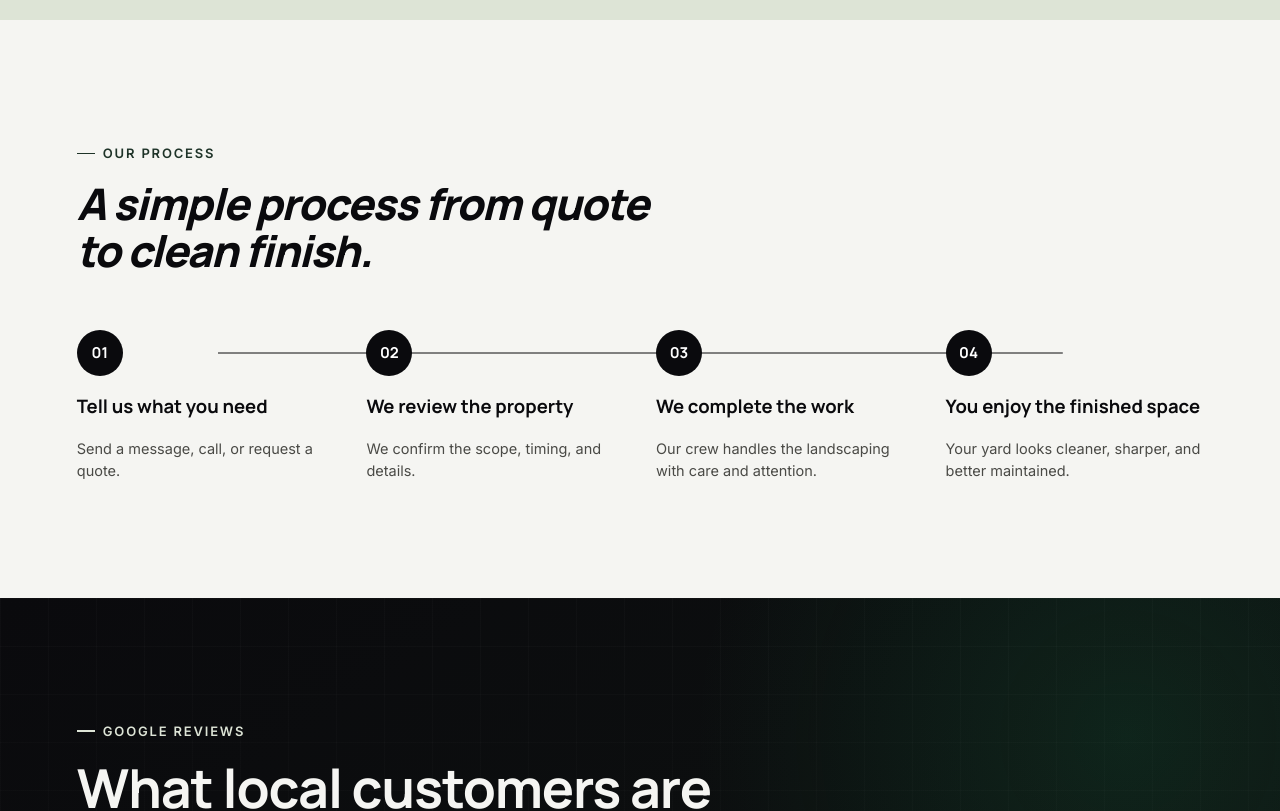
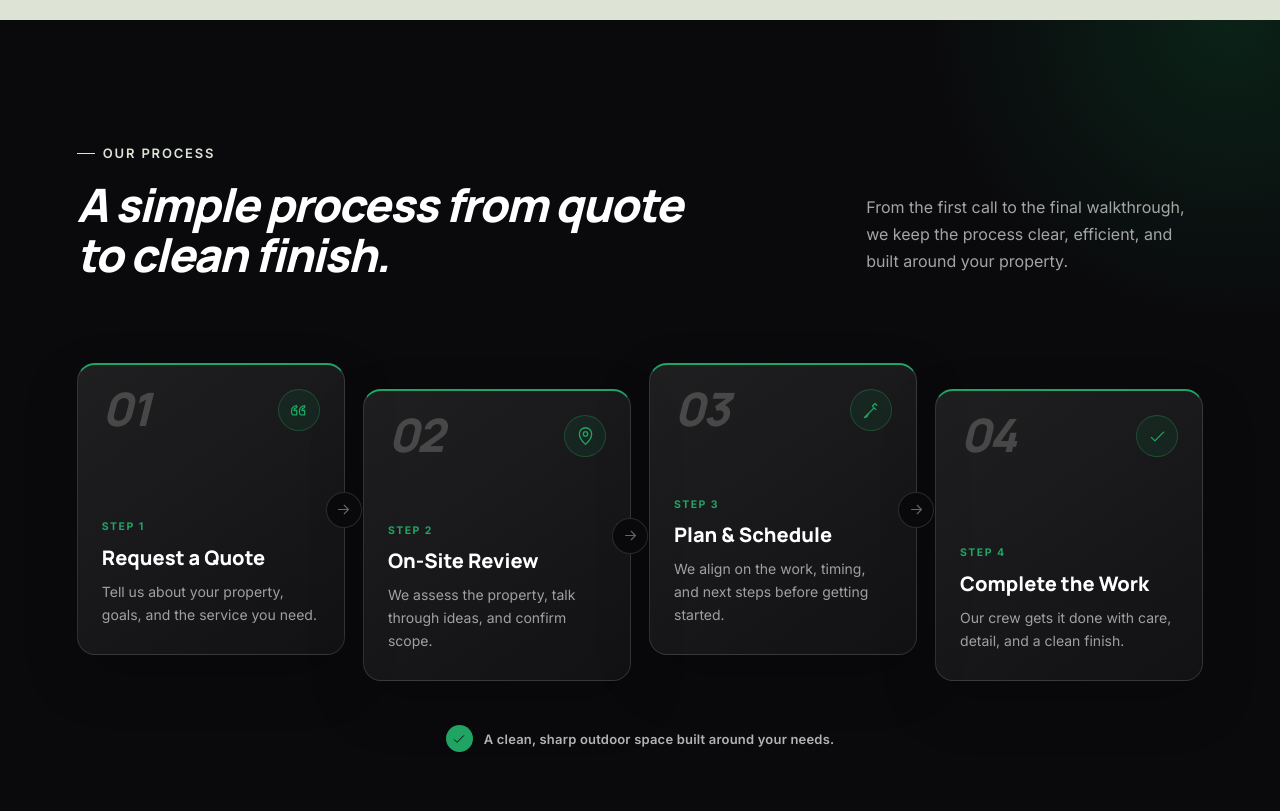
Before and after one commit to evanderpierre/sblandscaping, a Next.js app: page / in a window 1280 px wide. Shown: the part 5400-6211 px from the top of the page. Built offline with nearby package versions, Linux system fonts and the light colour scheme; a web font is replaced by a local one.

Commit message:
Redesign process section for stronger visual engagement

```diff
--- a/src/components/sections/Process.tsx
+++ b/src/components/sections/Process.tsx
@@ -1,68 +1,250 @@
 "use client";
 
-import React from "react";
 import { EyebrowLabel } from "@/components/ui/design-system";
-import { Reveal, prefersReduced } from "@/components/ui/primitives";
+import { Icon, Reveal } from "@/components/ui/primitives";
 
 const STEPS = [
-  { n: "01", title: "Tell us what you need", desc: "Send a message, call, or request a quote." },
-  { n: "02", title: "We review the property", desc: "We confirm the scope, timing, and details." },
-  { n: "03", title: "We complete the work", desc: "Our crew handles the landscaping with care and attention." },
-  { n: "04", title: "You enjoy the finished space", desc: "Your yard looks cleaner, sharper, and better maintained." },
+  {
+    n: "01",
+    icon: "quote",
+    title: "Request a Quote",
+    desc: "Tell us about your property, goals, and the service you need.",
+  },
+  {
+    n: "02",
+    icon: "pin",
+    title: "On-Site Review",
+    desc: "We assess the property, talk through ideas, and confirm scope.",
+  },
+  {
+    n: "03",
+    icon: "design",
+    title: "Plan & Schedule",
+    desc: "We align on the work, timing, and next steps before getting started.",
+  },
+  {
+    n: "04",
+    icon: "check",
+    title: "Complete the Work",
+    desc: "Our crew gets it done with care, detail, and a clean finish.",
+  },
 ];
-
-function ProcessLine() {
-  const ref = React.useRef<SVGSVGElement | null>(null);
-  const [go, setGo] = React.useState(prefersReduced);
-  React.useEffect(() => {
-    if (prefersReduced) return;
-    const el = ref.current; if (!el) return;
-    const obs = new IntersectionObserver((entries) => {
-      entries.forEach((e) => { if (e.isIntersecting) { setGo(true); obs.unobserve(e.target); } });
-    }, { threshold: 0.3 });
-    obs.observe(el);
-    return () => obs.disconnect();
-  }, []);
-  return (
-    <svg ref={ref} className="process-line" style={{ position: "absolute", top: 22, left: "12.5%", width: "75%", height: 2, overflow: "visible" }} preserveAspectRatio="none">
-      <line x1="0" y1="1" x2="100%" y2="1" stroke="var(--border-strong)" strokeWidth="1"
-        strokeDasharray="1000" strokeDashoffset={go ? 0 : 1000}
-        style={{ transition: "stroke-dashoffset 1.1s cubic-bezier(.16,1,.3,1) 200ms" }} />
-    </svg>
-  );
-}
 
 export function Process() {
   return (
-    <section style={{ background: "var(--sb-white)", padding: "var(--section-pad-y) clamp(20px,6vw,96px)" }}>
-      <div style={{ maxWidth: 1280, margin: "0 auto" }}>
-        <Reveal>
-          <EyebrowLabel>Our Process</EyebrowLabel>
-          <h2 className="ed-head" style={{ fontSize: "clamp(2rem, 3.4vw, 3.1rem)", margin: "16px 0 56px", maxWidth: 620 }}>
-            A simple process from quote to clean finish.
-          </h2>
+    <section
+      id="process"
+      className="process-section"
+      style={{
+        position: "relative",
+        overflow: "hidden",
+        background: "var(--sb-black)",
+        padding: "var(--section-pad-y) clamp(20px,6vw,96px)",
+      }}
+    >
+      <div className="process-glow" aria-hidden="true" />
+      <div style={{ position: "relative", zIndex: 1, maxWidth: 1280, margin: "0 auto" }}>
+        <Reveal className="process-intro">
+          <div>
+            <EyebrowLabel inverse>Our Process</EyebrowLabel>
+            <h2
+              className="ed-head"
+              style={{
+                color: "#fff",
+                fontSize: "clamp(2.15rem, 3.6vw, 3.35rem)",
+                lineHeight: 1.08,
+                margin: "16px 0 0",
+                maxWidth: 650,
+              }}
+            >
+              A simple process from quote to clean finish.
+            </h2>
+          </div>
+          <p className="process-support">
+            From the first call to the final walkthrough, we keep the process clear, efficient, and built around your property.
+          </p>
         </Reveal>
-        <div style={{ position: "relative", display: "grid", gridTemplateColumns: "repeat(4, 1fr)", gap: 32 }} className="process-grid">
-          <ProcessLine />
-          {STEPS.map((s, i) => (
-            <Reveal key={s.n} delay={i * 100} style={{ position: "relative", display: "flex", flexDirection: "column", gap: 16 }}>
-              <div style={{
-                width: 46, height: 46, borderRadius: "50%", background: "var(--sb-black)", color: "#fff",
-                display: "flex", alignItems: "center", justifyContent: "center", fontFamily: "var(--font-heading)", fontWeight: 700, fontSize: 15,
-                position: "relative", zIndex: 1,
-              }}>{s.n}</div>
-              <div style={{ fontFamily: "var(--font-heading)", fontWeight: 700, fontSize: 18.5 }}>{s.title}</div>
-              <div style={{ color: "var(--text-secondary)", fontSize: 14.5, lineHeight: 1.55 }}>{s.desc}</div>
+
+        <ol className="process-grid" aria-label="Our four-step landscaping process">
+          {STEPS.map((step, index) => (
+            <Reveal
+              key={step.n}
+              as="li"
+              delay={index * 90}
+              className={`process-card process-card-${index + 1}`}
+            >
+              <div className="process-card-top">
+                <span className="process-number" aria-hidden="true">{step.n}</span>
+                <span className="process-icon" aria-hidden="true">
+                  <Icon name={step.icon} size={21} color="var(--sb-flag-green)" />
+                </span>
+              </div>
+              <div className="process-card-copy">
+                <div className="process-step-label">Step {index + 1}</div>
+                <h3>{step.title}</h3>
+                <p>{step.desc}</p>
+              </div>
+              {index < STEPS.length - 1 && (
+                <span className="process-next" aria-hidden="true">
+                  <Icon name="arrow" size={17} color="rgba(245,245,242,.42)" />
+                </span>
+              )}
             </Reveal>
           ))}
-        </div>
+        </ol>
+
+        <Reveal delay={280} className="process-close">
+          <span className="process-close-mark" aria-hidden="true"><Icon name="check" size={16} color="var(--sb-black)" /></span>
+          <span>A clean, sharp outdoor space built around your needs.</span>
+        </Reveal>
       </div>
+
       <style>{`
-        @media (max-width: 880px) {
-          .process-grid { grid-template-columns: 1fr 1fr !important; row-gap: 40px !important; }
-          .process-line { display: none; }
+        .process-glow {
+          position: absolute;
+          width: 620px;
+          height: 620px;
+          right: -260px;
+          top: -310px;
+          border-radius: 50%;
+          background: radial-gradient(circle, rgba(15, 143, 69, .18), rgba(15, 143, 69, 0) 68%);
+          pointer-events: none;
         }
-        @media (max-width: 520px) { .process-grid { grid-template-columns: 1fr !important; } }
+        .process-intro {
+          display: grid;
+          grid-template-columns: minmax(0, 1.35fr) minmax(280px, .65fr);
+          align-items: end;
+          gap: clamp(32px, 7vw, 96px);
+          margin-bottom: clamp(48px, 7vw, 84px);
+        }
+        .process-support {
+          color: rgba(245,245,242,.66);
+          font-size: 16px;
+          line-height: 1.7;
+          margin: 0 0 4px;
+          max-width: 450px;
+        }
+        .process-grid {
+          list-style: none;
+          display: grid;
+          grid-template-columns: repeat(4, minmax(0, 1fr));
+          gap: 18px;
+          margin: 0;
+          padding: 0;
+        }
+        .process-card {
+          position: relative;
+          min-height: 292px;
+          box-sizing: border-box;
+          display: flex;
+          flex-direction: column;
+          justify-content: space-between;
+          gap: 52px;
+          padding: 24px 24px 28px;
+          border: 1px solid rgba(245,245,242,.13);
+          border-top: 2px solid var(--sb-flag-green);
+          border-radius: 18px;
+          background: linear-gradient(145deg, rgba(245,245,242,.09), rgba(245,245,242,.035));
+          box-shadow: 0 22px 56px rgba(0,0,0,.2);
+          transition: transform 300ms cubic-bezier(.16,1,.3,1), border-color 300ms ease, background 300ms ease;
+        }
+        .process-card:nth-child(even) { transform: translateY(26px) !important; }
+        .process-card:hover {
+          transform: translateY(-7px) !important;
+          border-color: rgba(51,180,98,.48);
+          background: linear-gradient(145deg, rgba(245,245,242,.12), rgba(245,245,242,.055));
+        }
+        .process-card:nth-child(even):hover { transform: translateY(19px) !important; }
+        .process-card-top { display: flex; align-items: flex-start; justify-content: space-between; gap: 16px; }
+        .process-number {
+          color: rgba(245,245,242,.2);
+          font-family: var(--font-heading);
+          font-size: 46px;
+          font-style: italic;
+          font-weight: 800;
+          line-height: .85;
+          letter-spacing: -.05em;
+        }
+        .process-icon {
+          width: 42px;
+          height: 42px;
+          border: 1px solid rgba(51,180,98,.28);
+          border-radius: 50%;
+          background: rgba(15,143,69,.1);
+          display: grid;
+          place-items: center;
+          flex: 0 0 auto;
+        }
+        .process-step-label {
+          color: var(--sb-flag-green);
+          font-size: 10.5px;
+          font-weight: 800;
+          letter-spacing: .14em;
+          text-transform: uppercase;
+          margin-bottom: 10px;
+        }
+        .process-card h3 {
+          color: #fff;
+          font-family: var(--font-heading);
+          font-size: 20px;
+          font-weight: 750;
+          line-height: 1.2;
+          margin: 0 0 11px;
+        }
+        .process-card p { color: rgba(245,245,242,.62); font-size: 14px; line-height: 1.62; margin: 0; }
+        .process-next {
+          position: absolute;
+          top: 50%;
+          right: -18px;
+          z-index: 2;
+          width: 36px;
+          height: 36px;
+          border: 1px solid rgba(245,245,242,.14);
+          border-radius: 50%;
+          background: var(--sb-black);
+          display: grid;
+          place-items: center;
+          transform: translateY(-50%);
+        }
+        .process-close {
+          display: flex;
+          align-items: center;
+          justify-content: center;
+          gap: 11px;
+          color: rgba(245,245,242,.72);
+          font-size: 13px;
+          font-weight: 600;
+          letter-spacing: .015em;
+          margin-top: 70px;
+          text-align: center;
+        }
+        .process-close-mark {
+          width: 27px;
+          height: 27px;
+          border-radius: 50%;
+          background: var(--sb-flag-green);
+          display: grid;
+          place-items: center;
+          flex: 0 0 auto;
+        }
+        @media (max-width: 1000px) {
+          .process-grid { grid-template-columns: repeat(2, minmax(0, 1fr)); gap: 18px; }
+          .process-card:nth-child(even) { transform: none !important; }
+          .process-card:nth-child(even):hover { transform: translateY(-7px) !important; }
+          .process-next { display: none; }
+          .process-close { margin-top: 46px; }
+        }
+        @media (max-width: 680px) {
+          .process-intro { grid-template-columns: 1fr; gap: 22px; margin-bottom: 38px; }
+          .process-support { font-size: 15px; line-height: 1.65; }
+          .process-grid { grid-template-columns: 1fr; gap: 14px; }
+          .process-card { min-height: 0; gap: 40px; padding: 22px 22px 24px; }
+          .process-number { font-size: 40px; }
+          .process-close { align-items: flex-start; text-align: left; margin-top: 34px; }
+        }
+        @media (prefers-reduced-motion: reduce) {
+          .process-card, .process-card:hover, .process-card:nth-child(even), .process-card:nth-child(even):hover { transform: none !important; transition: none; }
+        }
       `}</style>
     </section>
   );
```
